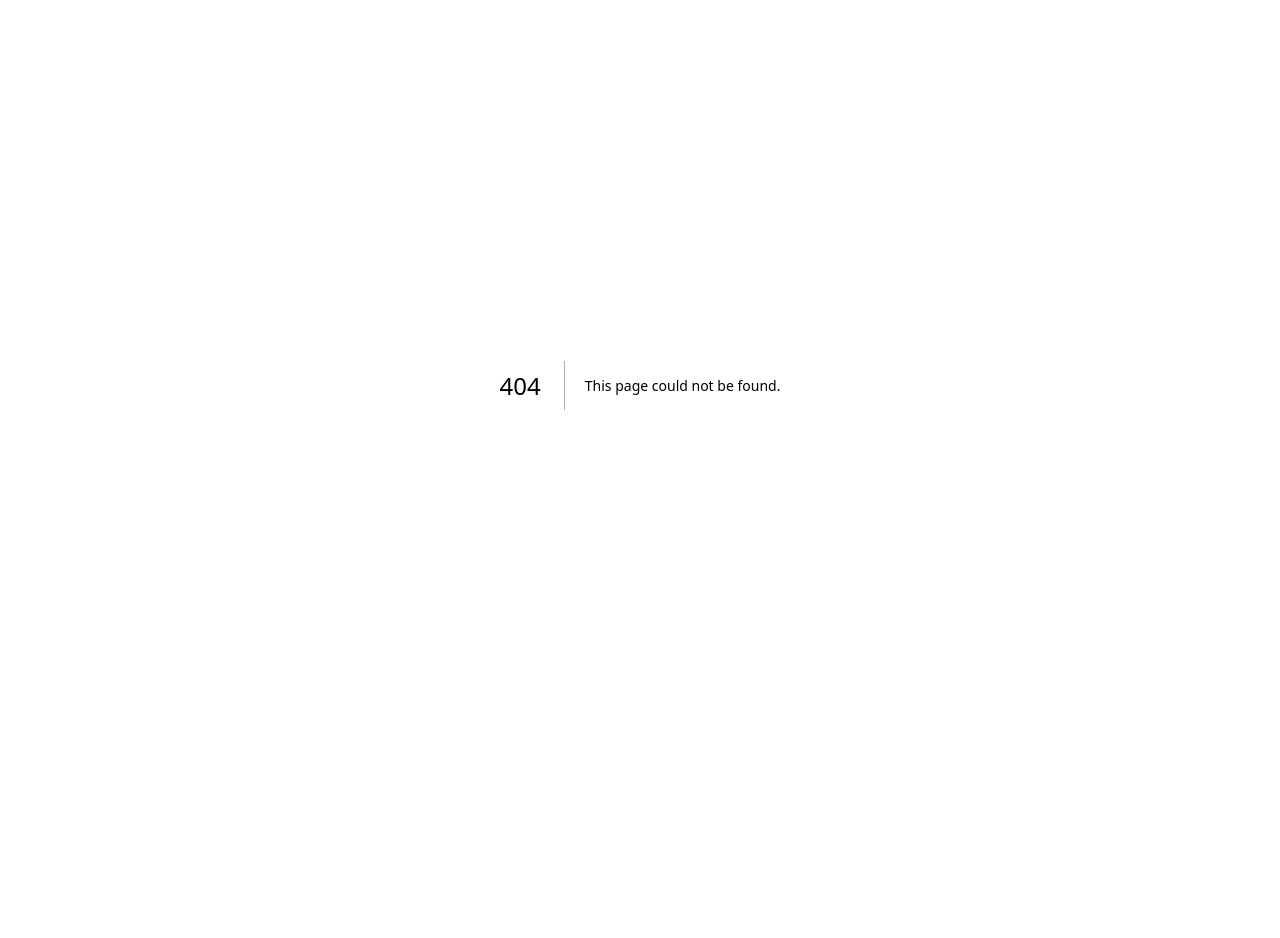
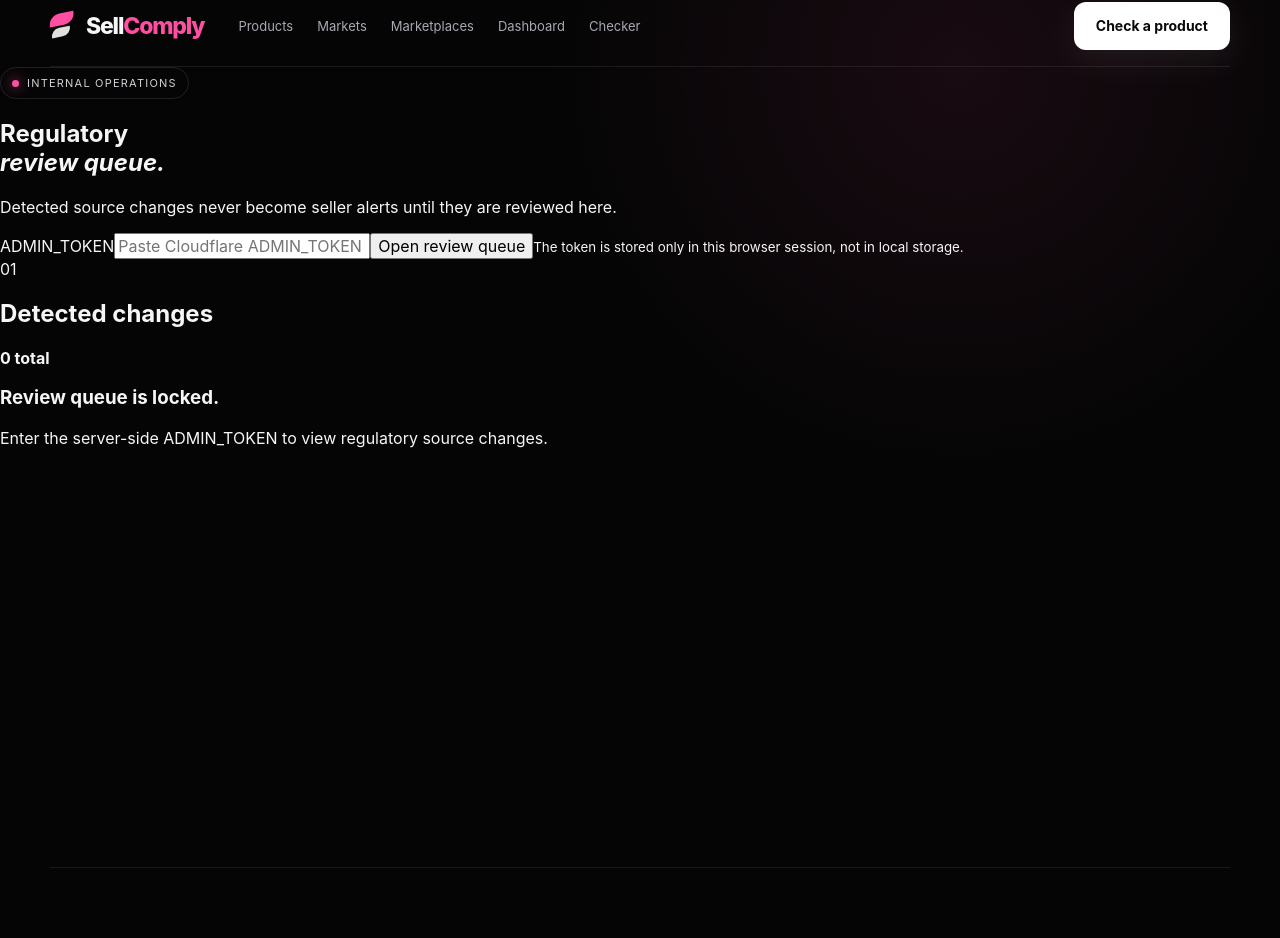
Before and after one commit to SviatF/sell-comply, a Next.js app: page /ops/review in a window 1280 px wide. Before the commit this address had no page. Shown: the part 15-953 px from the top of the page. Before the commit the page ends 800 px from the top, so only its background shows below. Built offline with nearby package versions, Linux system fonts and the light colour scheme.

Commit message:
Add SellComply review console: app/ops/review/page.tsx

```diff
--- /dev/null
+++ b/app/ops/review/page.tsx
@@ -0,0 +1,20 @@
+import type { Metadata } from "next";
+import { SeoFooter, SeoHeader } from "@/app/components/SeoChrome";
+import ReviewClient from "./ReviewClient";
+
+export const metadata: Metadata = {
+  title: "SellComply Regulatory Review",
+  robots: { index: false, follow: false },
+};
+
+export default function ReviewPage() {
+  return (
+    <div className="seo-page ops-page">
+      <SeoHeader />
+      <main className="ops-main">
+        <ReviewClient />
+      </main>
+      <SeoFooter />
+    </div>
+  );
+}
```
